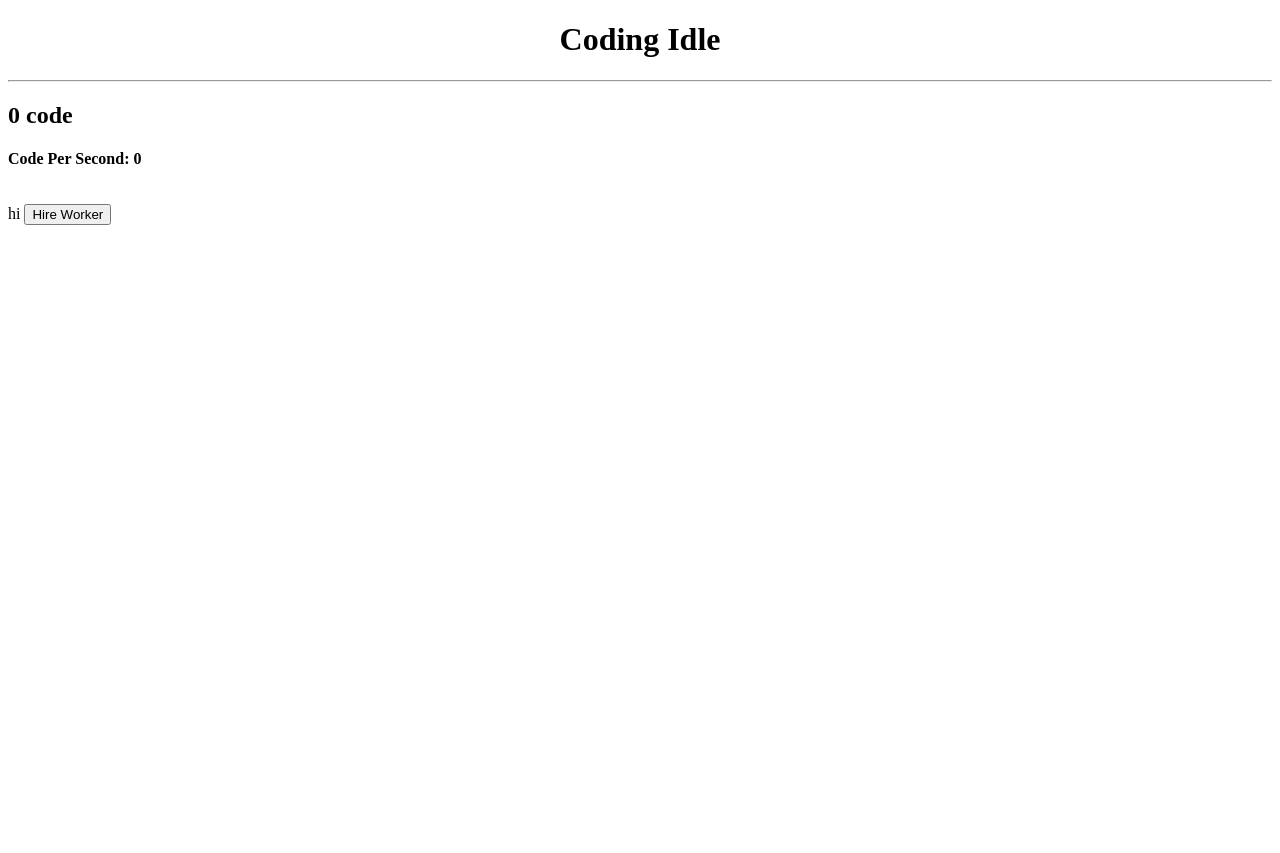
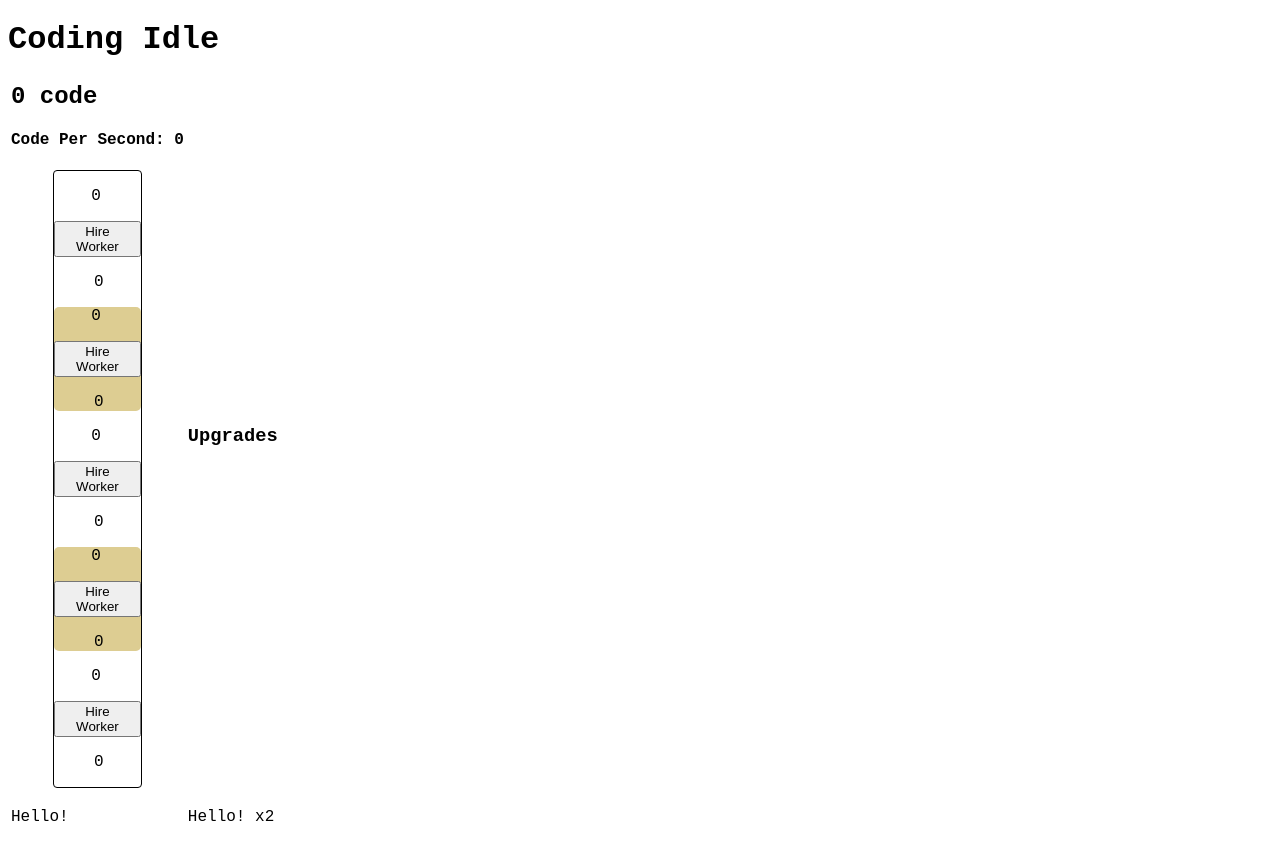
Before and after one commit to lex89789789/game, a plain HTML site: page index.html in a window 1280 px wide. Before the commit the page ends 800 px from the top, so only its background shows below. Drawn offline with Linux system fonts and the light colour scheme.

Commit message:
hopefully this fixes errors???

```diff
--- a/index.html
+++ b/index.html
@@ -1,18 +1,65 @@
 <!DOCTYPE html>
+<html lang="en">
 <head>
-<script src="main.js"></script>
-<style>
-
-</style>
+    <title>Coding Idle</title>
+    <meta charset="utf-8">
+    <meta name="viewport" content="width=device-width, initial-scale=1.0">
+    <link rel="script" href="main.js">
+    <link rel="stylesheet" href="styles.css">
 </head>
 
-<body onload="LLS()">
-    <h1 class="all"; style="text-align: center;">Coding Idle</h1>
-    <hr>
-    <h2 id="unitDisplay"; class="all"> 0 code </h2>
-    <h4 id="cpslabel"; class="all"> Code Per Second: 0</h4>
-    <p>
-        <p id="cost1"; class="all"; style="display: inline-block;"> hi</p>
-        <button id="prod1"; class="all"; style="display: inline-block;"> Hire Worker</button>
-    </p>
+<body>
+    <h1 class="title">Coding Idle</h1>
+    <div>
+        <table>
+            <tr>
+                <td>
+                    <h2 id="unitDisplay"; class="title"; style="margin-top: 0%;"> 0 code </h2>
+                    <h4 id="cpslabel"; class="title"> Code Per Second: 0</h4>
+                    <div style="border: 1px solid black; border-radius: 4px; width:50%; margin:auto">
+                    <div style="text-align: center;">
+                        <p id="cost1"; class="ib"; style="padding-right: 3%"> 0</p>
+                        <button id="prod1"> Hire Worker</button>
+                        <p id="p1label"; class="ib"; style="padding-left: 3%"> 0</p>
+                    </div>
+
+                    <div style="text-align: center; background-color: #DDCD92; border-radius: 5px">
+                        <p id="cost2"; class="ib"; style="padding-right: 3%"> 0</p>
+                        <button id="prod2"> Hire Worker</button>
+                        <p id="p2label"; class="ib"; style="padding-left: 3%"> 0</p>
+                    </div>
+
+                    <div style="text-align: center;">
+                        <p id="cost3"; class="ib"; style="padding-right: 3%"> 0</p>
+                        <button id="prod3"> Hire Worker</button>
+                        <p id="p3label"; class="ib"; style="padding-left: 3%"> 0</p>
+                    </div>
+
+                    <div style="text-align: center; background-color: #DDCD92; border-radius: 5px">
+                        <p id="cost4"; class="ib"; style="padding-right: 3%"> 0</p>
+                        <button id="prod4"> Hire Worker</button>
+                        <p id="p4label"; class="ib"; style="padding-left: 3%"> 0</p>
+                    </div>
+
+                    <div style="text-align: center;">
+                        <p id="cost5"; class="ib"; style="padding-right: 3%"> 0</p>
+                        <button id="prod5"> Hire Worker</button>
+                        <p id="p5label"; class="ib"; style="padding-left: 3%"> 0</p>
+                    </div>
+                    </div>
+                </td>
+                <td>
+                    <h3> Upgrades </h3>
+                </td>
+            </tr>
+            <tr>
+                <td>
+                    <p> Hello! </p>
+                </td>
+                <td>
+                    <p> Hello! x2</p>
+                </td>
+            </tr>
+        </table>
+    </div>
 </body>
```
